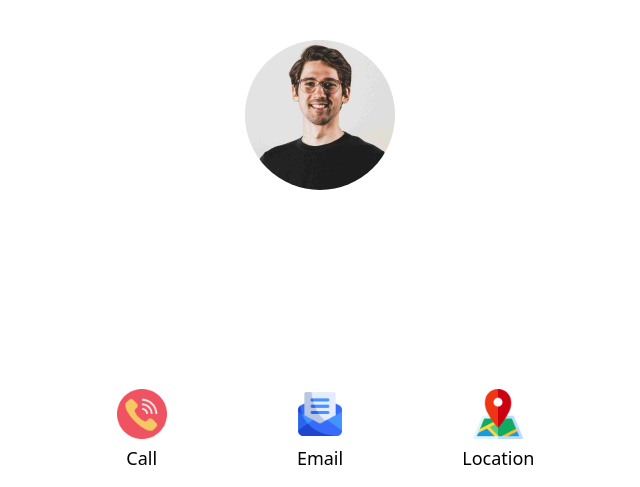
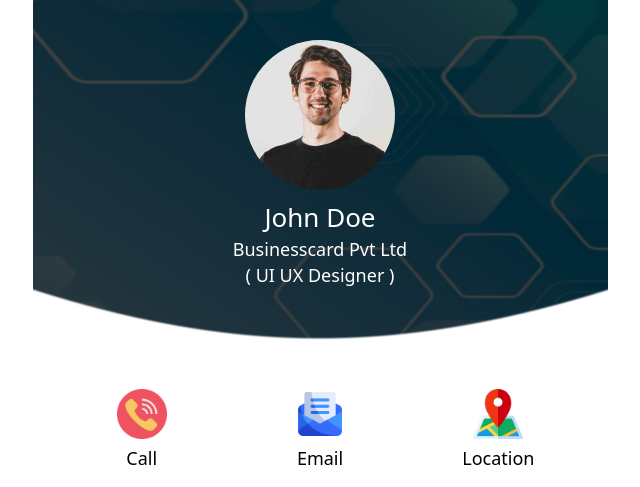
Before and after one commit to Milind3707/healingwater, a plain HTML site: page index2.html in a window 1280 px wide. Shown: the top 487 px of the page, without its empty margins (320-960 px from the left). Drawn offline with Linux system fonts and the light colour scheme.

Commit message:
Update main.css

```diff
--- a/main.css
+++ b/main.css
@@ -551,7 +551,7 @@ body.active .overlay,
     background-color: transparent;
 }
 .second-card .card-wrapper .card-container .card-dtl {
-    background-image: url('../images/background.png');
+    background-image: url('../background.png');
     padding: 8vw 5vw 12vw;
     background-repeat: no-repeat;
     background-size: 100% 100%;
```
